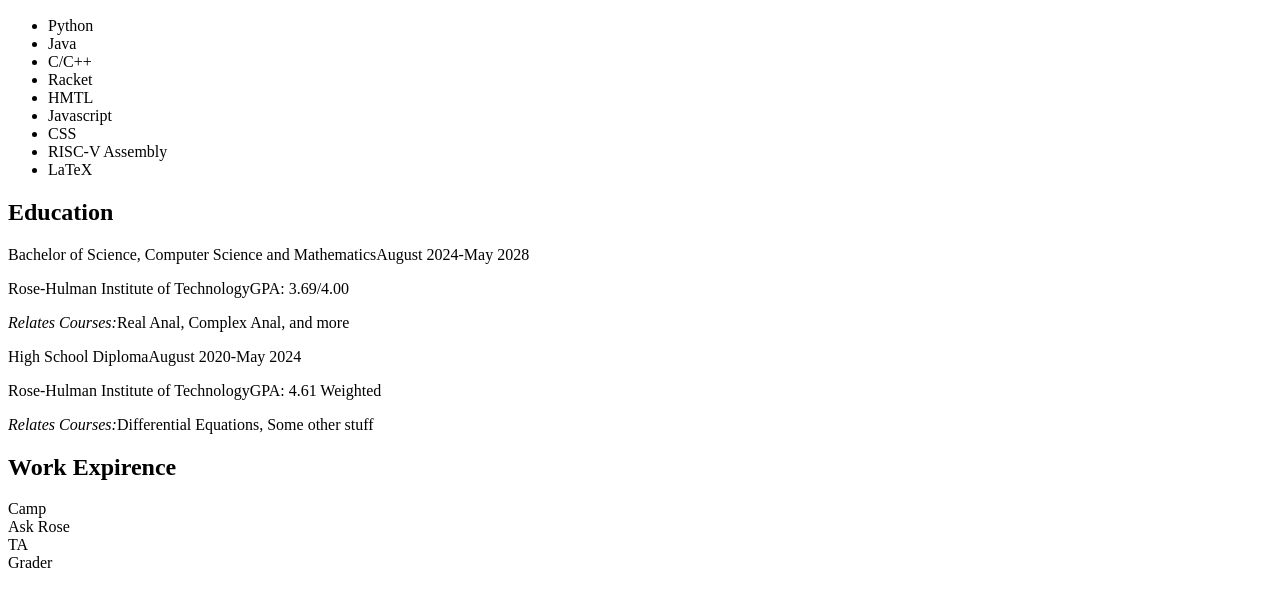
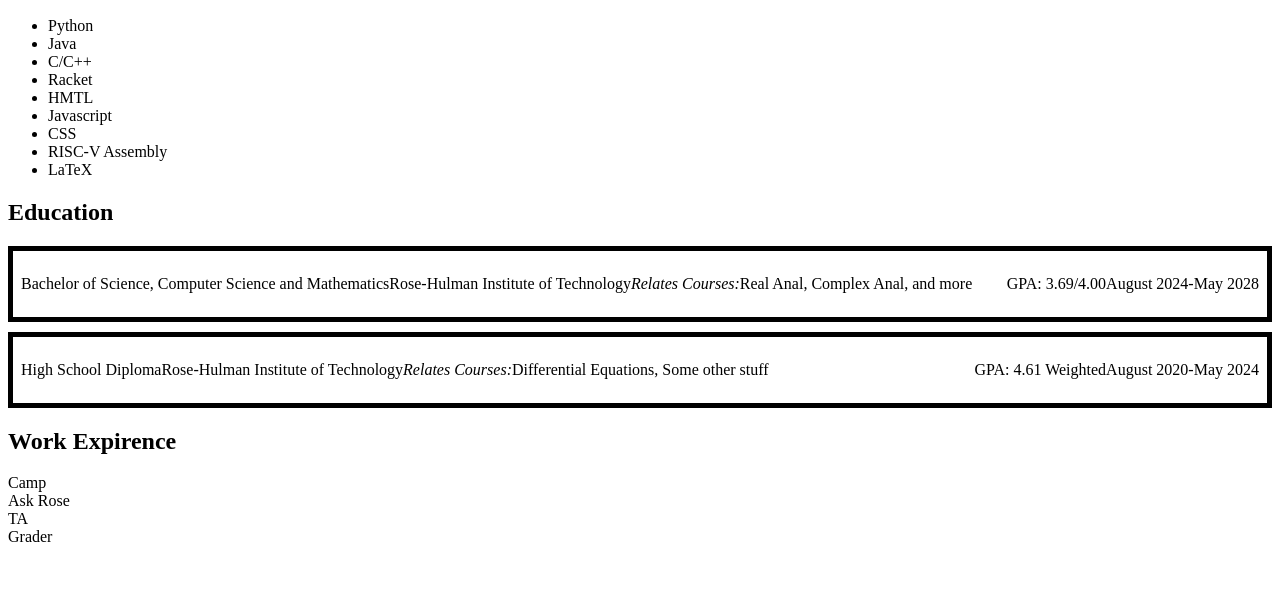
Before and after one commit to rhit-cohenrtc/rhit-cohenrtc.github.io, a plain HTML site: page resume.html in a window 1280 px wide. Shown: the part 206-800 px from the top of the page. Drawn offline with Linux system fonts and the light colour scheme.

Commit message:
made left/right classes, fixed education class

```diff
--- a/resume.html
+++ b/resume.html
@@ -28,13 +28,13 @@
         <section>
             <h2>Education</h2>
             <div class="education">
-                <p><left>Bachelor of Science, Computer Science and Mathematics</left><right>August 2024-May 2028</right></p>
-                <p><left>Rose-Hulman Institute of Technology</left><right>GPA: 3.69/4.00</right></p>
+                <p><span class="left">Bachelor of Science, Computer Science and Mathematics</span><span class="right">August 2024-May 2028</span></p>
+                <p><span class="left">Rose-Hulman Institute of Technology</span><span class="right">GPA: 3.69/4.00</span></p>
                 <p><em>Relates Courses:</em>Real Anal, Complex Anal, and more</p>
             </div>
             <div class="education">
-                <p><left>High School Diploma</left><right>August 2020-May 2024</right></p>
-                <p><left>Rose-Hulman Institute of Technology</left><right>GPA: 4.61 Weighted</right></p>
+                <p><span class="left">High School Diploma</span><span class="right">August 2020-May 2024</span></p>
+                <p><span class="left">Rose-Hulman Institute of Technology</span><span class="right">GPA: 4.61 Weighted</span></p>
                 <p><em>Relates Courses:</em>Differential Equations, Some other stuff</p>
             </div>
         </section>
--- a/style_sheet.css
+++ b/style_sheet.css
@@ -11,7 +11,7 @@ page-header nav a:hover {
 }
 
 page-header nav a:active {
-    color: orange;
+    color: rgb(218, 106, 8);
 }
 
 page-header nav a:focus {
@@ -19,6 +19,15 @@ page-header nav a:focus {
 }
 
 .education {
-    border: black;
-    border-width: 5px;
+  border: 5px solid black;
+  padding: 8px;
+  margin-bottom: 10px;
 }
+
+.left {
+    float: left;
+}
+
+.right {
+    float: right;
+}
```
